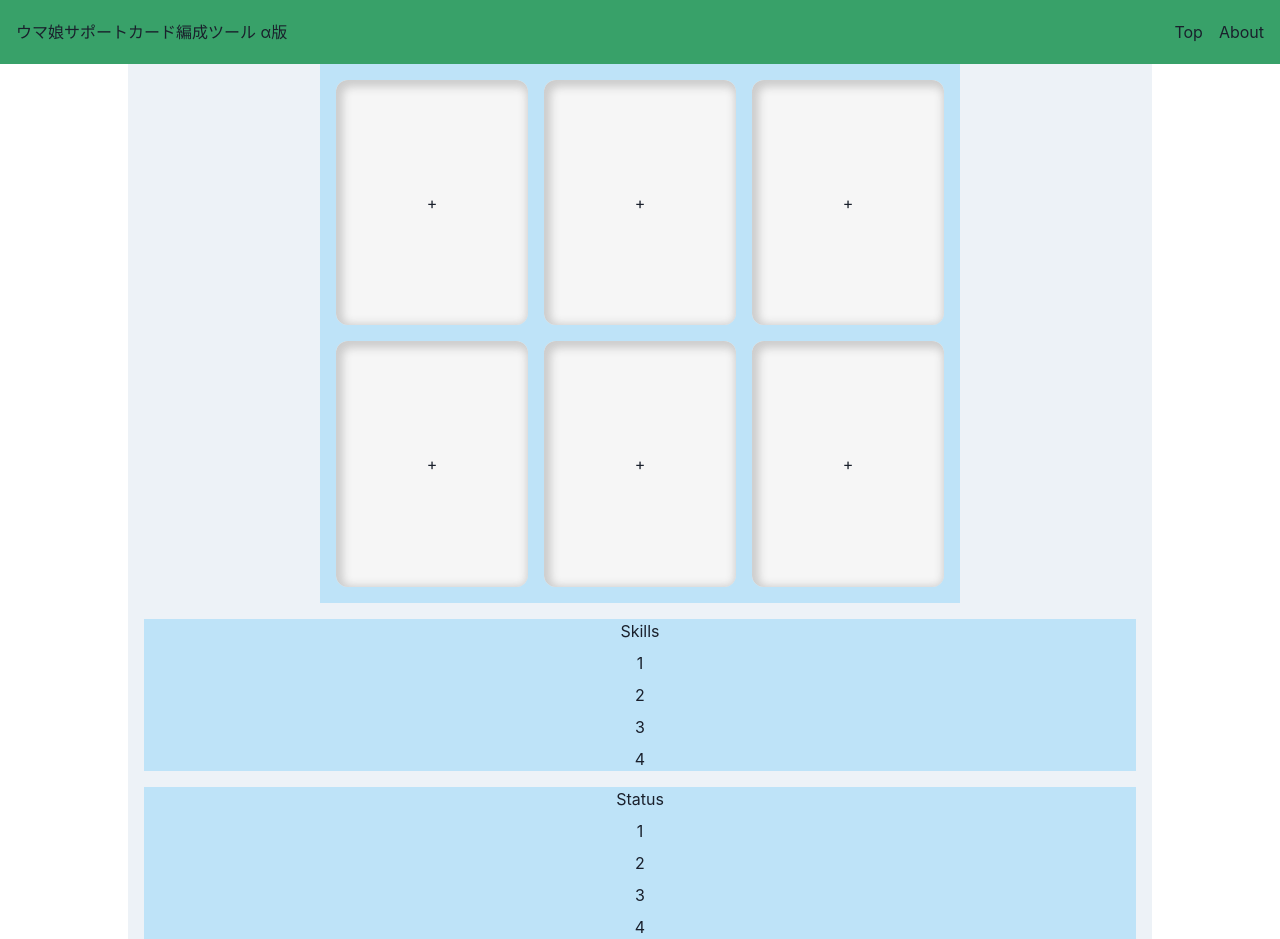
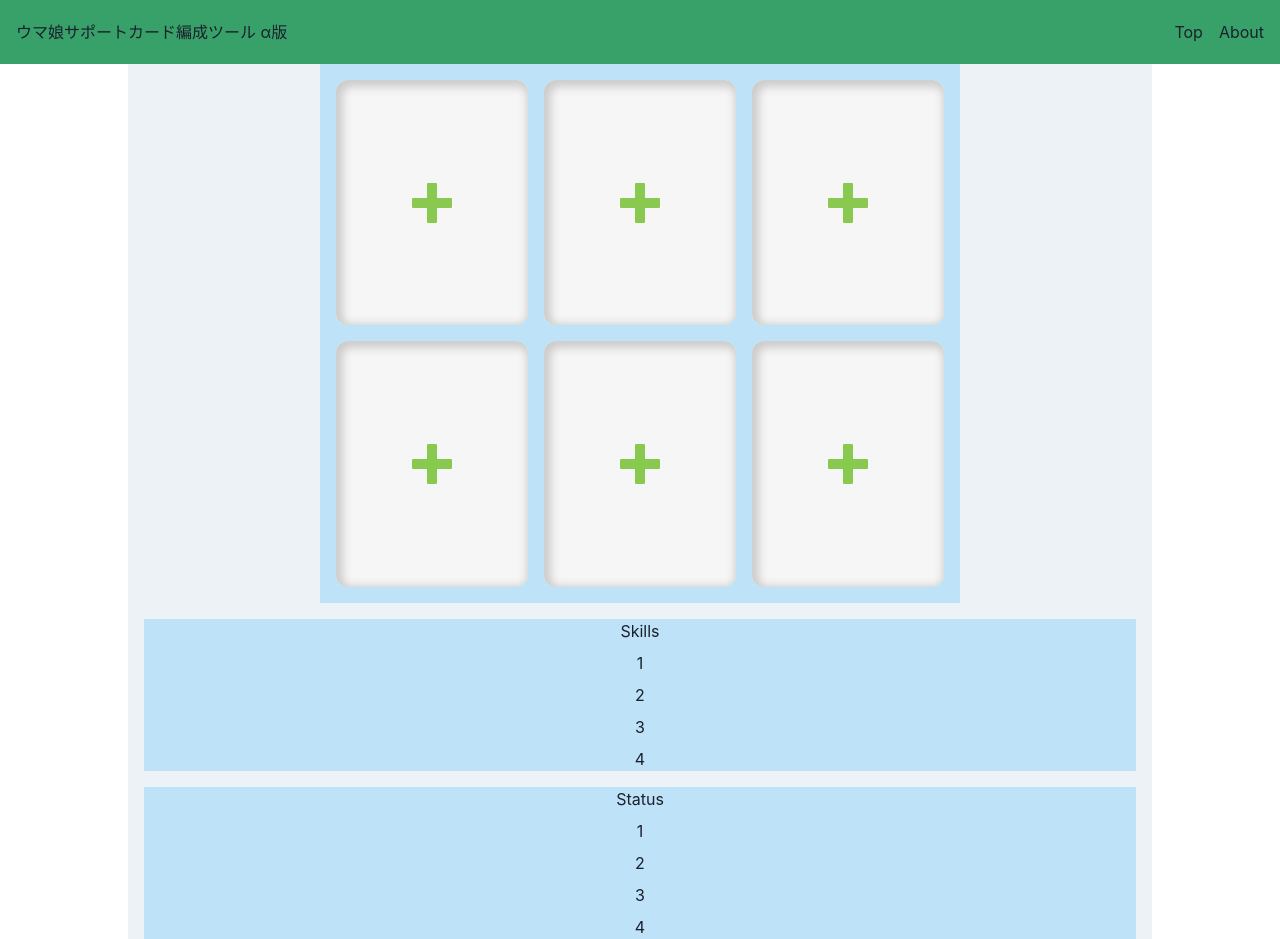
Before and after one commit to y4shiro/uma-card-deck-tools, a Next.js app: page / in a window 1280 px wide. Built offline with nearby package versions, Linux system fonts and the light colour scheme; no server answers; the database is empty.

Commit message:
feat: CardSlot が空の場合に + (プラス)アイコンを表示

```diff
--- a/src/features/Support/CardDeck/CardSlot/index.tsx
+++ b/src/features/Support/CardDeck/CardSlot/index.tsx
@@ -1,5 +1,6 @@
-import { AspectRatio, Box, Button, Text, useBreakpointValue } from '@chakra-ui/react';
-import Image from 'next/image';
+import { AspectRatio, Box, useBreakpointValue, Icon } from '@chakra-ui/react';
+import { FcPlus } from 'react-icons/fc';
+import { ImPlus } from 'react-icons/im';
 import { useDispatch } from 'react-redux';
 
 import { openModal } from '../modalSlice';
@@ -57,7 +58,9 @@ const CardSlot: React.FC<Props> = ({ slotId, cardId }) => {
       cursor='pointer'
       onClick={() => openModalHandler(slotId)}
     >
-      <div>+</div>
+      <Box>
+        <Icon as={ImPlus} boxSize={{ base: 6, sm: 8, md: 10 }} color='#89C950' />
+      </Box>
     </AspectRatio>
   );
 };
```
